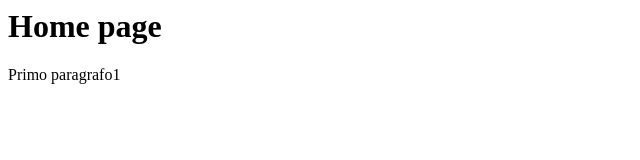
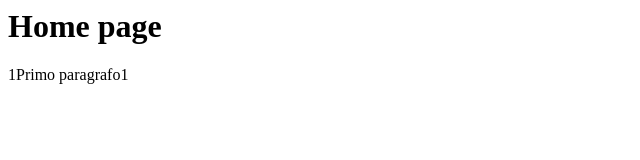
Before and after one commit to anbabuin/pw2018c, a plain HTML site: page index.html in a window 1280 px wide. Shown: the full height of the page, 0-640 px from the left. Drawn offline with Linux system fonts and the light colour scheme.

Commit message:
double 1

```diff
--- a/index.html
+++ b/index.html
@@ -4,7 +4,7 @@
 
 <h1>Home page</h1>
 
-<p>Primo paragrafo1</p>
+<p>1Primo paragrafo1</p>
 </body>
 
 </html>
```
